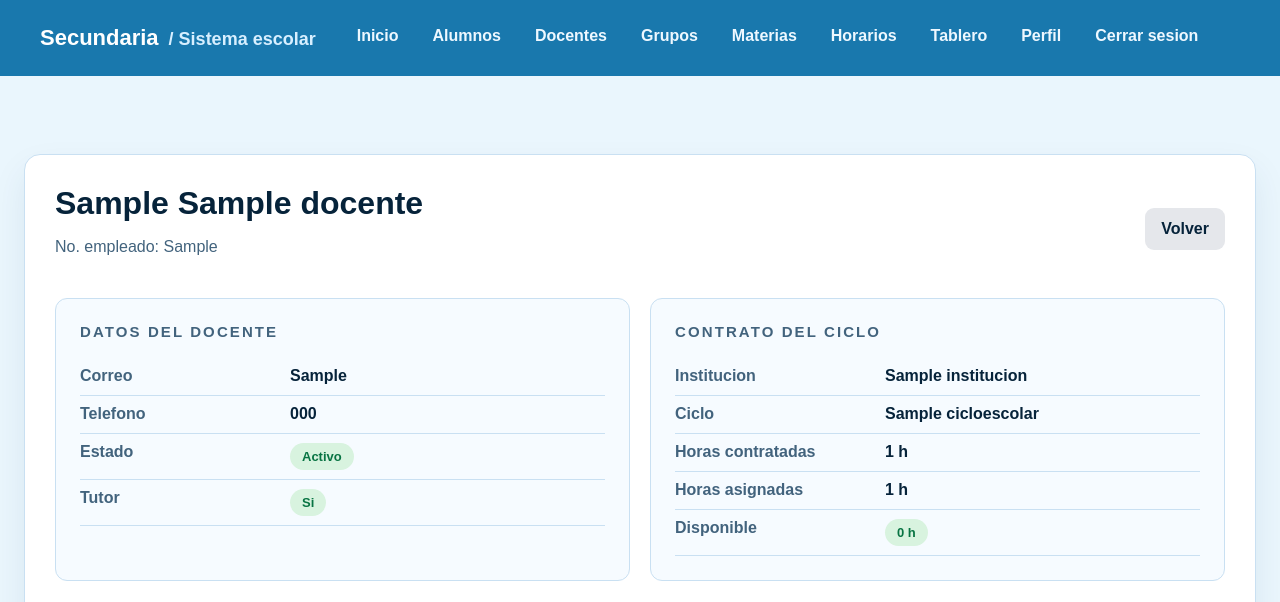
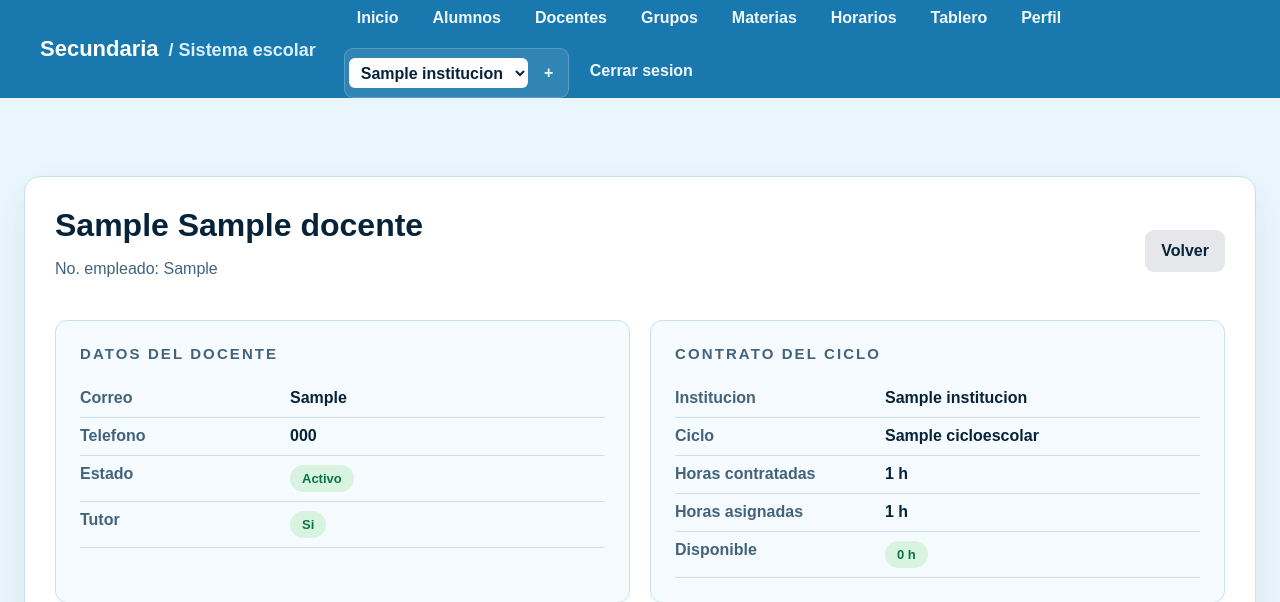
Before and after one commit to gabeMoran05-coder/SCHEDULE-PROYECT-, a Django app: page /escuela/docentes/1/ in a window 1280 px wide. Shown: the top 602 px of the page. Run offline with Django 5.2, Linux system fonts and the light colour scheme; a user stored in the database is signed in; tables that the repository leaves empty hold one stand-in row (values such as "Sample post").

Commit message:
Add selected school context switcher

```diff
--- /dev/null
+++ b/apps/escuela/context_processors.py
@@ -0,0 +1,12 @@
+from .models import Institucion
+from .selectors import get_selected_institution
+
+
+def school_context(request):
+    if not getattr(request, "user", None) or not request.user.is_authenticated:
+        return {}
+
+    return {
+        "nav_instituciones": Institucion.objects.filter(activa=True).order_by("nombre"),
+        "nav_selected_institution": get_selected_institution(request),
+    }
--- a/apps/escuela/forms.py
+++ b/apps/escuela/forms.py
@@ -10,7 +10,7 @@ class AlumnoForm(forms.ModelForm):
 
     class Meta:
         model = Alumno
-        fields = ["institucion", "matricula", "nombres", "apellidos", "fecha_nacimiento", "activo"]
+        fields = ["matricula", "nombres", "apellidos", "fecha_nacimiento", "activo"]
         widgets = {
             "fecha_nacimiento": forms.DateInput(attrs={"type": "date"}),
         }
@@ -52,11 +52,27 @@ class GrupoForm(forms.ModelForm):
         model = Grupo
         fields = ["ciclo", "grado", "letra", "turno", "aula_base", "tutor"]
 
+    def __init__(self, *args, institucion=None, **kwargs):
+        super().__init__(*args, **kwargs)
+        if institucion:
+            self.fields["ciclo"].queryset = self.fields["ciclo"].queryset.filter(institucion=institucion)
+            self.fields["tutor"].queryset = self.fields["tutor"].queryset.filter(institucion=institucion)
+
 
 class MateriaForm(forms.ModelForm):
     class Meta:
         model = Materia
         fields = ["clave", "nombre", "grado"]
+
+    def __init__(self, *args, institucion=None, **kwargs):
+        super().__init__(*args, **kwargs)
+        self.institucion = institucion
+
+    def clean_clave(self):
+        clave = self.cleaned_data["clave"]
+        if self.institucion and Materia.objects.filter(institucion=self.institucion, clave=clave).exists():
+            raise forms.ValidationError("Ya existe una materia con esta clave en la escuela seleccionada.")
+        return clave
 
 
 class InstitucionForm(forms.ModelForm):
@@ -89,4 +105,5 @@ class AsignacionMateriaForm(forms.ModelForm):
         self.fields["horas_semanales"].min_value = 1
         self.fields["horas_semanales"].max_value = 40
         if ciclo:
+            self.fields["materia"].queryset = self.fields["materia"].queryset.filter(institucion=ciclo.institucion)
             self.fields["grupos"].queryset = Grupo.objects.filter(ciclo=ciclo).order_by("grado", "letra")
--- a/apps/escuela/models.py
+++ b/apps/escuela/models.py
@@ -107,12 +107,14 @@ class ContratoDocente(models.Model):
 
 
 class Materia(models.Model):
-    clave = models.CharField(max_length=20, unique=True)
+    institucion = models.ForeignKey(Institucion, on_delete=models.PROTECT, related_name="materias", null=True, blank=True)
+    clave = models.CharField(max_length=20)
     nombre = models.CharField(max_length=100)
     grado = models.PositiveSmallIntegerField()
 
     class Meta:
         ordering = ["grado", "nombre"]
+        unique_together = ["institucion", "clave"]
 
     def __str__(self):
         return f"{self.nombre} ({self.grado})"
--- a/apps/escuela/urls.py
+++ b/apps/escuela/urls.py
@@ -6,6 +6,7 @@ app_name = "escuela"
 
 urlpatterns = [
     path("", views.dashboard, name="dashboard"),
+    path("seleccionar-institucion/", views.seleccionar_institucion, name="seleccionar_institucion"),
     path("alumnos/", views.alumnos, name="alumnos"),
     path("alumnos/agregar/", views.alumno_crear, name="alumno_crear"),
     path("docentes/", views.docentes, name="docentes"),
--- a/apps/escuela/views.py
+++ b/apps/escuela/views.py
@@ -1,31 +1,85 @@
+from datetime import date, time
+
 from django.contrib.auth.decorators import login_required
 from django.contrib import messages
-from django.db.models import Q
+from django.db.models import Prefetch, Q
 from django.shortcuts import get_object_or_404, redirect, render
 
 from apps.horarios.models import FichaAsignacion
 
 from .forms import AlumnoForm, AsignacionMateriaForm, DocenteForm, GrupoForm, InstitucionForm, MateriaForm
 from .models import Alumno, AsignacionDocenteMateria, CicloEscolar, ContratoDocente, Docente, Grupo, Institucion, Materia
+from .selectors import get_selected_cycle, get_selected_institution
+
+
+def _default_cycle_name():
+    today = date.today()
+    start_year = today.year if today.month >= 8 else today.year - 1
+    return f"{start_year}-{start_year + 1}"
+
+
+def _ensure_school_base(institucion):
+    ciclo, _ = CicloEscolar.objects.get_or_create(
+        institucion=institucion,
+        nombre=_default_cycle_name(),
+        defaults={"activo": True},
+    )
+    CicloEscolar.objects.filter(institucion=institucion).exclude(id=ciclo.id).update(activo=False)
+
+    for numero in range(1, 4):
+        ciclo.periodos.get_or_create(numero=numero, defaults={"nombre": f"Periodo {numero}"})
+
+    from apps.horarios.models import BloqueHorario
+
+    bloques = [
+        (1, time(7, 0), time(7, 50), False),
+        (2, time(7, 50), time(8, 40), False),
+        (3, time(8, 40), time(9, 30), False),
+        (4, time(9, 30), time(9, 50), True),
+        (5, time(9, 50), time(10, 40), False),
+        (6, time(10, 40), time(11, 30), False),
+        (7, time(11, 30), time(12, 20), False),
+        (8, time(12, 20), time(13, 10), False),
+    ]
+    for orden, inicio, fin, es_receso in bloques:
+        BloqueHorario.objects.get_or_create(
+            ciclo=ciclo,
+            orden=orden,
+            defaults={"hora_inicio": inicio, "hora_fin": fin, "es_receso": es_receso},
+        )
+    return ciclo
 
 
 @login_required
 def dashboard(request):
+    institucion = get_selected_institution(request)
+    ciclo_activo = get_selected_cycle(request)
     context = {
         "total_instituciones": Institucion.objects.count(),
-        "ciclo_activo": CicloEscolar.objects.filter(activo=True).select_related("institucion").first(),
-        "total_alumnos": Alumno.objects.filter(activo=True).count(),
-        "total_docentes": Docente.objects.filter(activo=True).count(),
-        "total_contratos": ContratoDocente.objects.filter(activo=True).count(),
-        "total_grupos": Grupo.objects.count(),
-        "total_materias": Materia.objects.count(),
+        "institucion_actual": institucion,
+        "ciclo_activo": ciclo_activo,
+        "total_alumnos": Alumno.objects.filter(institucion=institucion, activo=True).count() if institucion else 0,
+        "total_docentes": ContratoDocente.objects.filter(institucion=institucion, activo=True).count() if institucion else 0,
+        "total_contratos": ContratoDocente.objects.filter(institucion=institucion, activo=True).count() if institucion else 0,
+        "total_grupos": Grupo.objects.filter(ciclo__institucion=institucion).count() if institucion else 0,
+        "total_materias": Materia.objects.filter(institucion=institucion).count() if institucion else 0,
     }
     return render(request, "escuela/dashboard.html", context)
 
 
 @login_required
+def seleccionar_institucion(request):
+    institucion_id = request.POST.get("institucion_id")
+    if institucion_id and Institucion.objects.filter(id=institucion_id).exists():
+        request.session["selected_institution_id"] = int(institucion_id)
+        messages.success(request, "Escuela seleccionada correctamente.")
+    return redirect(request.POST.get("next") or "escuela:dashboard")
+
+
+@login_required
 def alumnos(request):
-    alumnos_qs = Alumno.objects.select_related("institucion", "tutor")
+    institucion = get_selected_institution(request)
+    alumnos_qs = Alumno.objects.select_related("institucion", "tutor").filter(institucion=institucion)
     busqueda = request.GET.get("q", "").strip()
     estado = request.GET.get("estado", "")
 
@@ -51,9 +105,12 @@ def alumnos(request):
 
 @login_required
 def alumno_crear(request):
+    institucion = get_selected_institution(request)
     form = AlumnoForm(request.POST or None)
     if request.method == "POST" and form.is_valid():
-        form.save()
+        alumno = form.save(commit=False)
+        alumno.institucion = institucion
+        alumno.save()
         messages.success(request, "Alumno registrado correctamente.")
         return redirect("escuela:alumnos")
     return render(request, "escuela/formulario.html", {"form": form, "titulo": "Agregar alumno", "volver_url": "escuela:alumnos"})
@@ -61,7 +118,17 @@ def alumno_crear(request):
 
 @login_required
 def docentes(request):
-    docentes_qs = Docente.objects.prefetch_related("contratos", "contratos__asignaciones")
+    institucion = get_selected_institution(request)
+    docentes_qs = (
+        Docente.objects.filter(contratos__institucion=institucion)
+        .prefetch_related(
+            Prefetch(
+                "contratos",
+                queryset=ContratoDocente.objects.filter(institucion=institucion).prefetch_related("asignaciones"),
+            )
+        )
+        .distinct()
+    )
     busqueda = request.GET.get("q", "").strip()
     estado = request.GET.get("estado", "")
 
@@ -85,8 +152,8 @@ def docentes(request):
     )
 
 
-def _contrato_activo_para_docente(docente):
-    ciclo_activo = CicloEscolar.objects.filter(activo=True).select_related("institucion").first()
+def _contrato_activo_para_docente(request, docente):
+    ciclo_activo = get_selected_cycle(request)
     if not ciclo_activo:
         return None
     contrato, _ = ContratoDocente.objects.get_or_create(
@@ -101,7 +168,11 @@ def _contrato_activo_para_docente(docente):
 @login_required
 def docente_detalle(request, docente_id):
     docente = get_object_or_404(Docente, id=docente_id)
-    contrato = _contrato_activo_para_docente(docente)
+    institucion = get_selected_institution(request)
+    if not docente.contratos.filter(institucion=institucion).exists():
+        messages.error(request, "Ese docente no pertenece a la escuela seleccionada.")
+        return redirect("escuela:docentes")
+    contrato = _contrato_activo_para_docente(request, docente)
 
     if not contrato:
         messages.error(request, "Primero crea un ciclo escolar activo para asignar materias.")
@@ -166,7 +237,7 @@ def docente_detalle(request, docente_id):
 @login_required
 def docente_crear(request):
     form = DocenteForm(request.POST or None)
-    ciclo_activo = CicloEscolar.objects.filter(activo=True).select_related("institucion").first()
+    ciclo_activo = get_selected_cycle(request)
 
     if request.method == "POST" and form.is_valid():
         docente = form.save()
@@ -198,7 +269,8 @@ def docente_crear(request):
 
 @login_required
 def grupos(request):
-    grupos_qs = Grupo.objects.select_related("ciclo", "ciclo__institucion")
+    institucion = get_selected_institution(request)
+    grupos_qs = Grupo.objects.select_related("ciclo", "ciclo__institucion").filter(ciclo__institucion=institucion)
     grado = request.GET.get("grado", "")
     turno = request.GET.get("turno", "")
 
@@ -217,7 +289,8 @@ def grupos(request):
 
 @login_required
 def grupo_crear(request):
-    form = GrupoForm(request.POST or None)
+    institucion = get_selected_institution(request)
+    form = GrupoForm(request.POST or None, institucion=institucion)
     if request.method == "POST" and form.is_valid():
         form.save()
         messages.success(request, "Grupo registrado correctamente.")
@@ -227,7 +300,8 @@ def grupo_crear(request):
 
 @login_required
 def materias(request):
-    materias_qs = Materia.objects.all()
+    institucion = get_selected_institution(request)
+    materias_qs = Materia.objects.filter(institucion=institucion)
     busqueda = request.GET.get("q", "").strip()
     grado = request.GET.get("grado", "")
 
@@ -246,9 +320,12 @@ def materias(request):
 
 @login_required
 def materia_crear(request):
-    form = MateriaForm(request.POST or None)
+    institucion = get_selected_institution(request)
+    form = MateriaForm(request.POST or None, institucion=institucion)
     if request.method == "POST" and form.is_valid():
-        form.save()
+        materia = form.save(commit=False)
+        materia.institucion = institucion
+        materia.save()
         messages.success(request, "Materia registrada correctamente.")
         return redirect("escuela:materias")
     return render(request, "escuela/formulario.html", {"form": form, "titulo": "Agregar materia", "volver_url": "escuela:materias"})
@@ -258,7 +335,9 @@ def materia_crear(request):
 def institucion_crear(request):
     form = InstitucionForm(request.POST or None)
     if request.method == "POST" and form.is_valid():
-        form.save()
+        institucion = form.save()
+        _ensure_school_base(institucion)
+        request.session["selected_institution_id"] = institucion.id
         messages.success(request, "Institucion registrada correctamente.")
         return redirect("escuela:dashboard")
     return render(
--- a/apps/horarios/views.py
+++ b/apps/horarios/views.py
@@ -2,19 +2,21 @@ from django.contrib.auth.decorators import login_required
 from django.shortcuts import render
 
 from apps.escuela.models import CicloEscolar, Grupo
+from apps.escuela.selectors import get_selected_cycle, get_selected_institution
 
 from .models import BloqueHorario, DiaSemana, FichaAsignacion, HorarioClase
 
 
 @login_required
 def index(request):
-    horarios = HorarioClase.objects.select_related("grupo", "materia", "contrato__docente", "bloque")[:80]
+    institucion = get_selected_institution(request)
+    horarios = HorarioClase.objects.select_related("grupo", "materia", "contrato__docente", "bloque").filter(ciclo__institucion=institucion)[:80]
     return render(request, "horarios/index.html", {"horarios": horarios})
 
 
 @login_required
 def tablero(request):
-    ciclo = CicloEscolar.objects.filter(activo=True).select_related("institucion").first()
+    ciclo = get_selected_cycle(request)
     grupos = Grupo.objects.filter(ciclo=ciclo).order_by("grado", "letra") if ciclo else []
     bloques = BloqueHorario.objects.filter(ciclo=ciclo) if ciclo else []
     fichas = FichaAsignacion.objects.select_related(
--- a/secundaria/settings.py
+++ b/secundaria/settings.py
@@ -43,6 +43,7 @@ TEMPLATES = [
                 "django.template.context_processors.request",
                 "django.contrib.auth.context_processors.auth",
                 "django.contrib.messages.context_processors.messages",
+                "apps.escuela.context_processors.school_context",
             ],
         },
     },
--- a/static/css/styles.css
+++ b/static/css/styles.css
@@ -157,6 +157,42 @@ textarea:focus {
     display: flex;
     flex-wrap: wrap;
     gap: 8px;
+}
+
+.school-switcher {
+    align-items: center;
+    background: rgba(255, 255, 255, 0.1);
+    border: 1px solid rgba(255, 255, 255, 0.2);
+    border-radius: 9px;
+    display: flex;
+    gap: 6px;
+    min-height: 38px;
+    padding: 4px;
+}
+
+.school-switcher select {
+    background: white;
+    border: 0;
+    border-radius: 6px;
+    color: var(--ink);
+    font-weight: 800;
+    max-width: 230px;
+    min-height: 30px;
+    min-width: 170px;
+    padding: 4px 8px;
+}
+
+.school-switcher a {
+    align-items: center;
+    background: white;
+    border-radius: 999px;
+    color: var(--brand-dark);
+    display: inline-flex;
+    font-size: 18px;
+    font-weight: 900;
+    height: 30px;
+    justify-content: center;
+    width: 30px;
 }
 
 .nav a,
--- a/templates/base.html
+++ b/templates/base.html
@@ -24,6 +24,20 @@
                     <a href="{% url 'horarios:index' %}">Horarios</a>
                     <a href="{% url 'horarios:tablero' %}">Tablero</a>
                     <a href="{% url 'usuarios:perfil' %}">Perfil</a>
+                    <form class="school-switcher" action="{% url 'escuela:seleccionar_institucion' %}" method="post">
+                        {% csrf_token %}
+                        <input type="hidden" name="next" value="{{ request.get_full_path }}">
+                        <select id="school-select" name="institucion_id" onchange="this.form.submit()" aria-label="Institucion actual">
+                            {% for institucion in nav_instituciones %}
+                                <option value="{{ institucion.id }}" {% if nav_selected_institution and institucion.id == nav_selected_institution.id %}selected{% endif %}>
+                                    {{ institucion.nombre }}
+                                </option>
+                            {% empty %}
+                                <option value="">Sin instituciones</option>
+                            {% endfor %}
+                        </select>
+                        <a href="{% url 'escuela:institucion_crear' %}" title="Agregar institucion">+</a>
+                    </form>
                     <form action="{% url 'usuarios:logout' %}" method="post">
                         {% csrf_token %}
                         <button type="submit">Cerrar sesion</button>
```
Also changed, not shown: apps/escuela/management/commands/seed_demo.py (+6 -2 lines), apps/escuela/selectors.py (added, +27 -0 lines), docs/modelo_datos.md (+5 -1 lines), apps/escuela/migrations/0002_scope_materias_by_institution.py (added).
